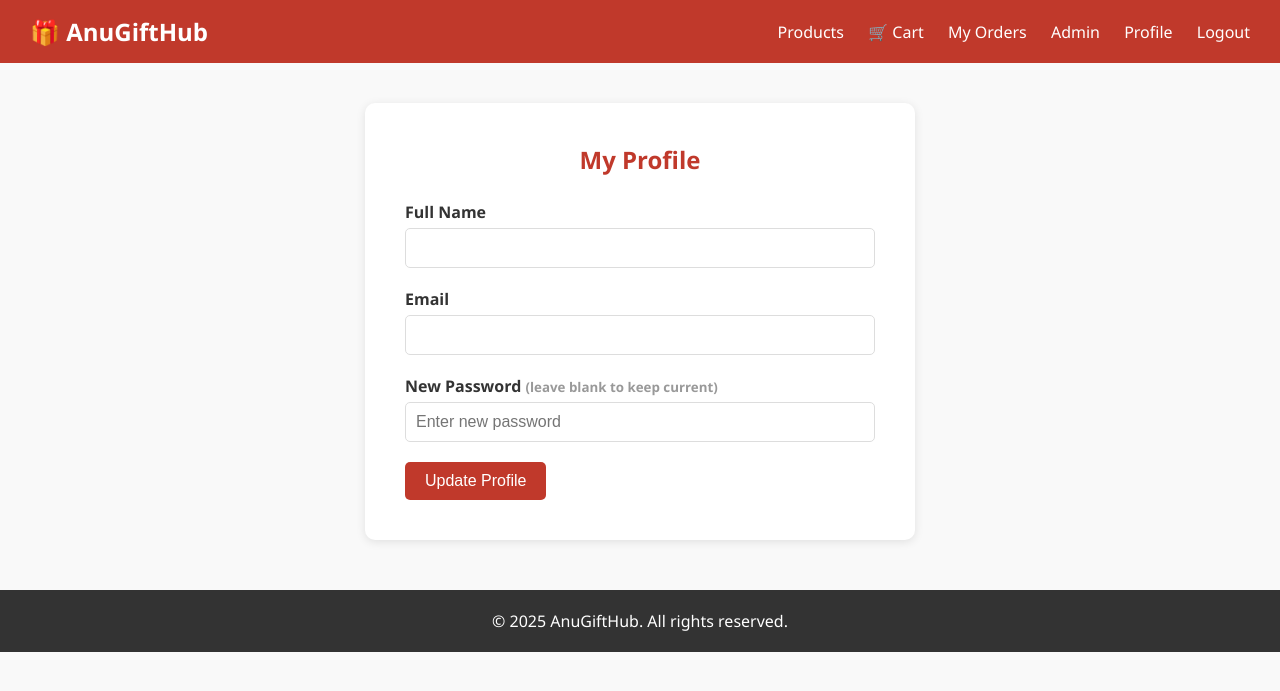
After one commit to navodyaPeiris/AnuGiftHub, a Flask app: page /profile in a window 1280 px wide. The commit adds this page. Shown: the top 691 px of the page. Run offline with Flask 3, Linux system fonts and the light colour scheme; the visitor is signed in with stand-in values (Sample User, id 1); data that the repository does not hold is empty.

Commit message:
Add profile page

```diff
--- a/app/routes.py
+++ b/app/routes.py
@@ -383,3 +383,31 @@ def cancel_order(id):
         flash('This order cannot be cancelled.', 'danger')
     cur.close()
     return redirect(url_for('main.my_orders'))
+
+@main.route('/profile', methods=['GET', 'POST'])
+@login_required
+def profile():
+    cur = mysql.connection.cursor()
+    if request.method == 'POST':
+        name = request.form.get('name')
+        email = request.form.get('email')
+        password = request.form.get('password')
+        try:
+            if password:
+                hashed = bcrypt.generate_password_hash(password).decode('utf-8')
+                cur.execute("UPDATE users SET name=%s, email=%s, password=%s WHERE id=%s",
+                            (name, email, hashed, current_user.id))
+            else:
+                cur.execute("UPDATE users SET name=%s, email=%s WHERE id=%s",
+                            (name, email, current_user.id))
+            mysql.connection.commit()
+            flash('Profile updated successfully!', 'success')
+        except:
+            flash('Email already in use!', 'danger')
+        finally:
+            cur.close()
+        return redirect(url_for('main.profile'))
+    cur.execute("SELECT * FROM users WHERE id=%s", (current_user.id,))
+    user = cur.fetchone()
+    cur.close()
+    return render_template('profile.html', user=user)
--- a/app/templates/base.html
+++ b/app/templates/base.html
@@ -21,6 +21,7 @@
                 {% if current_user.is_admin %}
                     <a href="{{ url_for('main.admin_dashboard') }}">Admin</a>
                 {% endif %}
+                <a href="{{ url_for('main.profile') }}">Profile</a>
                 <a href="{{ url_for('main.logout') }}">Logout</a>
             {% else %}
                 <a href="{{ url_for('main.login') }}">Login</a>
--- /dev/null
+++ b/app/templates/profile.html
@@ -0,0 +1,25 @@
+{% extends 'base.html' %}
+
+{% block title %}My Profile - AnuGiftHub{% endblock %}
+
+{% block content %}
+<div class="auth-container" style="max-width: 550px;">
+    <h2>My Profile</h2>
+
+    <form action="{{ url_for('main.profile') }}" method="POST">
+        <div class="form-group">
+            <label>Full Name</label>
+            <input type="text" name="name" value="{{ user.name }}" required>
+        </div>
+        <div class="form-group">
+            <label>Email</label>
+            <input type="email" name="email" value="{{ user.email }}" required>
+        </div>
+        <div class="form-group">
+            <label>New Password <small style="color:#999;">(leave blank to keep current)</small></label>
+            <input type="password" name="password" placeholder="Enter new password">
+        </div>
+        <button type="submit" class="btn-primary">Update Profile</button>
+    </form>
+</div>
+{% endblock %}
```
